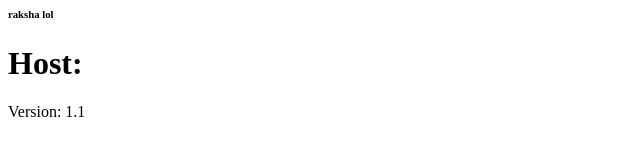
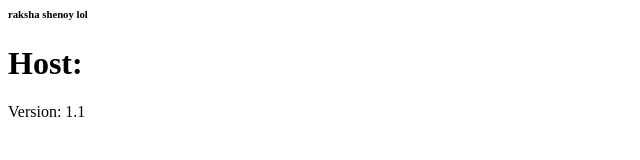
Before and after one commit to raksha-shenoy/demo-nginx, a plain HTML site: page index.html in a window 1280 px wide. Shown: the full height of the page, 0-640 px from the left. Drawn offline with Linux system fonts and the light colour scheme.

Commit message:
edited index.htm

```diff
--- a/index.html
+++ b/index.html
@@ -1,6 +1,6 @@
 <html>
 <body>
-    <h6>raksha lol</h6>
+    <h6>raksha shenoy lol</h6>
 
         <h1>Host: <!--#echo var="HOSTNAME" --></h1>
         Version: 1.1
```
Also changed, not shown: 2 other files.
